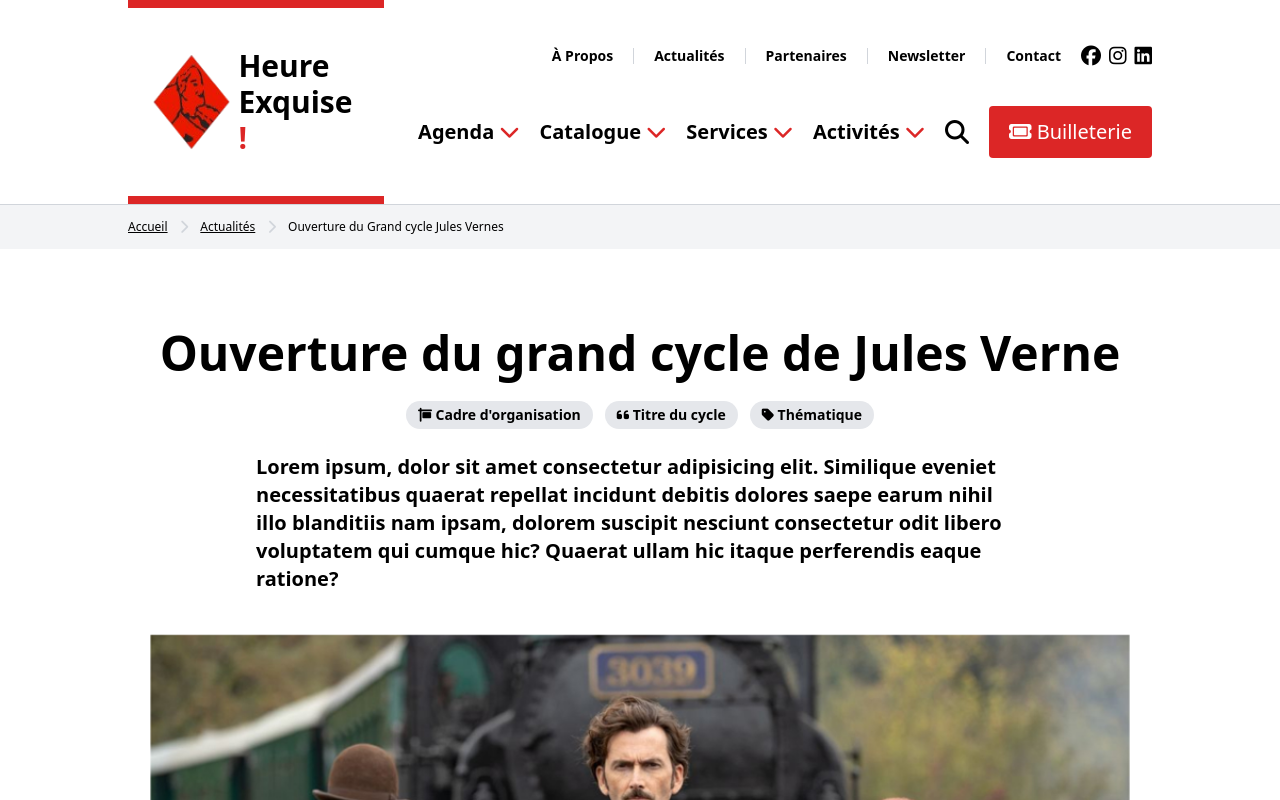
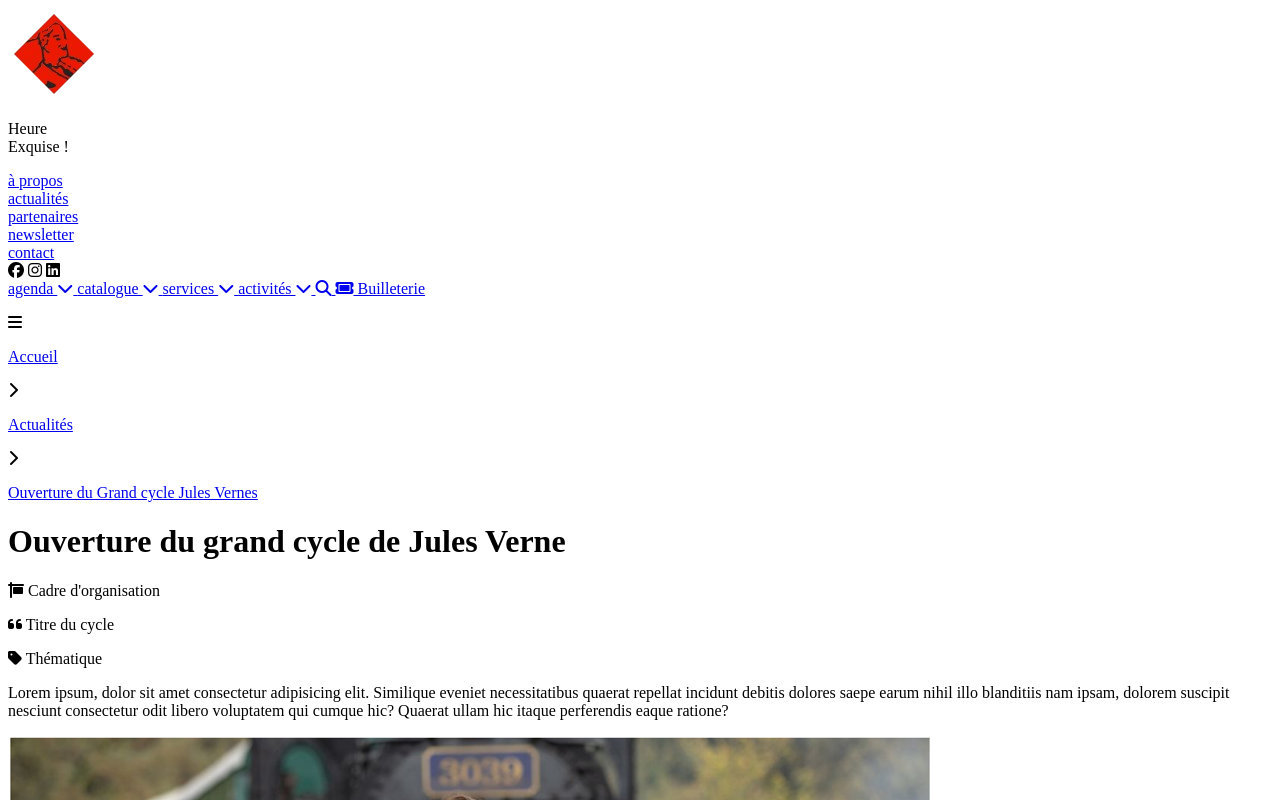
Before and after one commit to Alexis-Gontier/Test-plume-v2, a website: page public/index.html in a window 1280 px wide. Shown: the top 800 px of the page. Drawn offline with nearby package versions, Linux system fonts and the light colour scheme.

Commit message:
Update index.html

```diff
--- a/public/index.html
+++ b/public/index.html
@@ -10,9 +10,6 @@
 
     <!-- FONT-AWESOME -->
      <link rel="stylesheet" href="https://cdnjs.cloudflare.com/ajax/libs/font-awesome/6.6.0/css/all.min.css">
-
-    <!-- Tailwind CSS -->
-    <link href="https://cdn.jsdelivr.net/npm/tailwindcss@2.2.19/dist/tailwind.min.css" rel="stylesheet">
 
 </head>
 <body>
```
